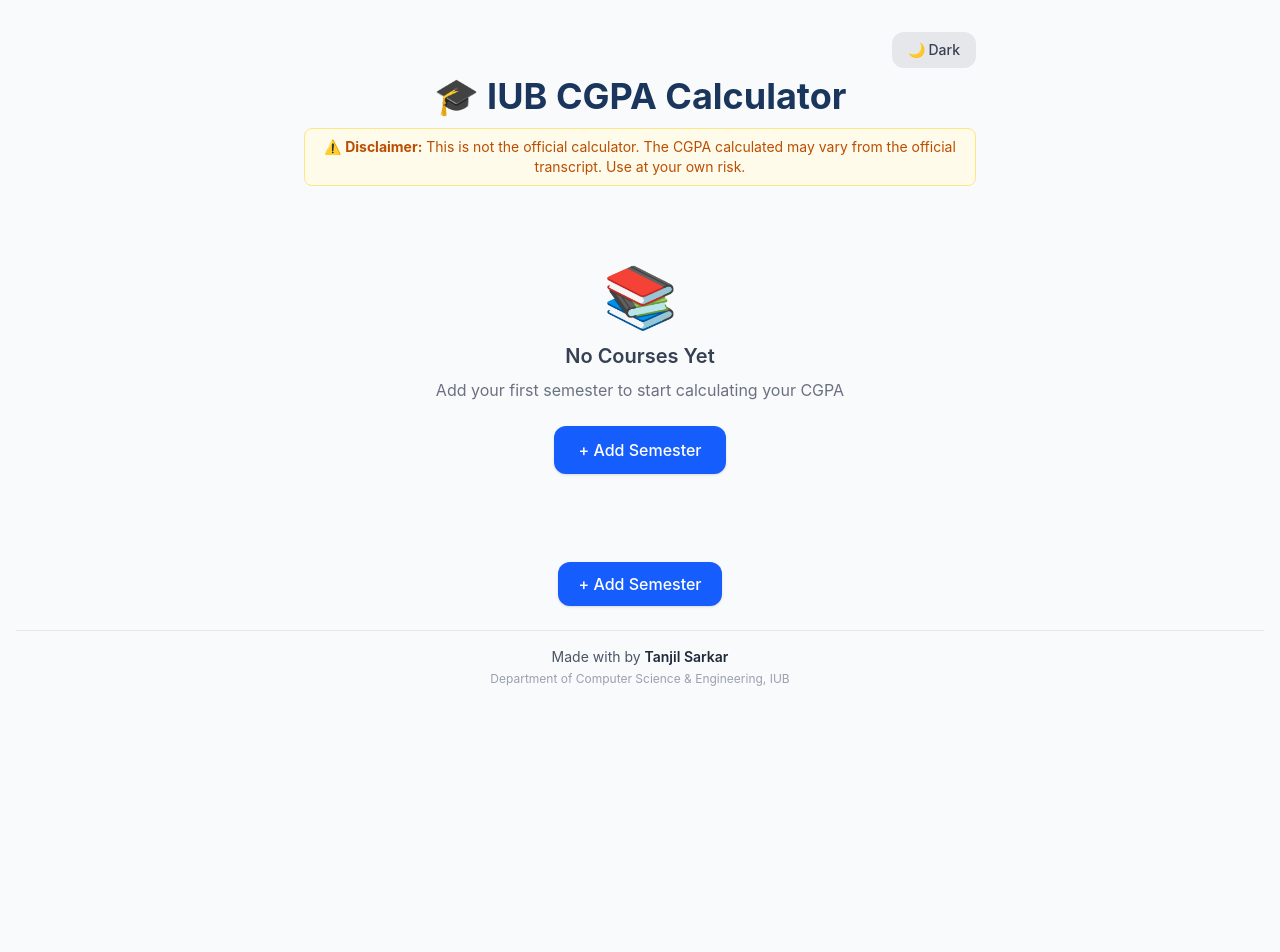
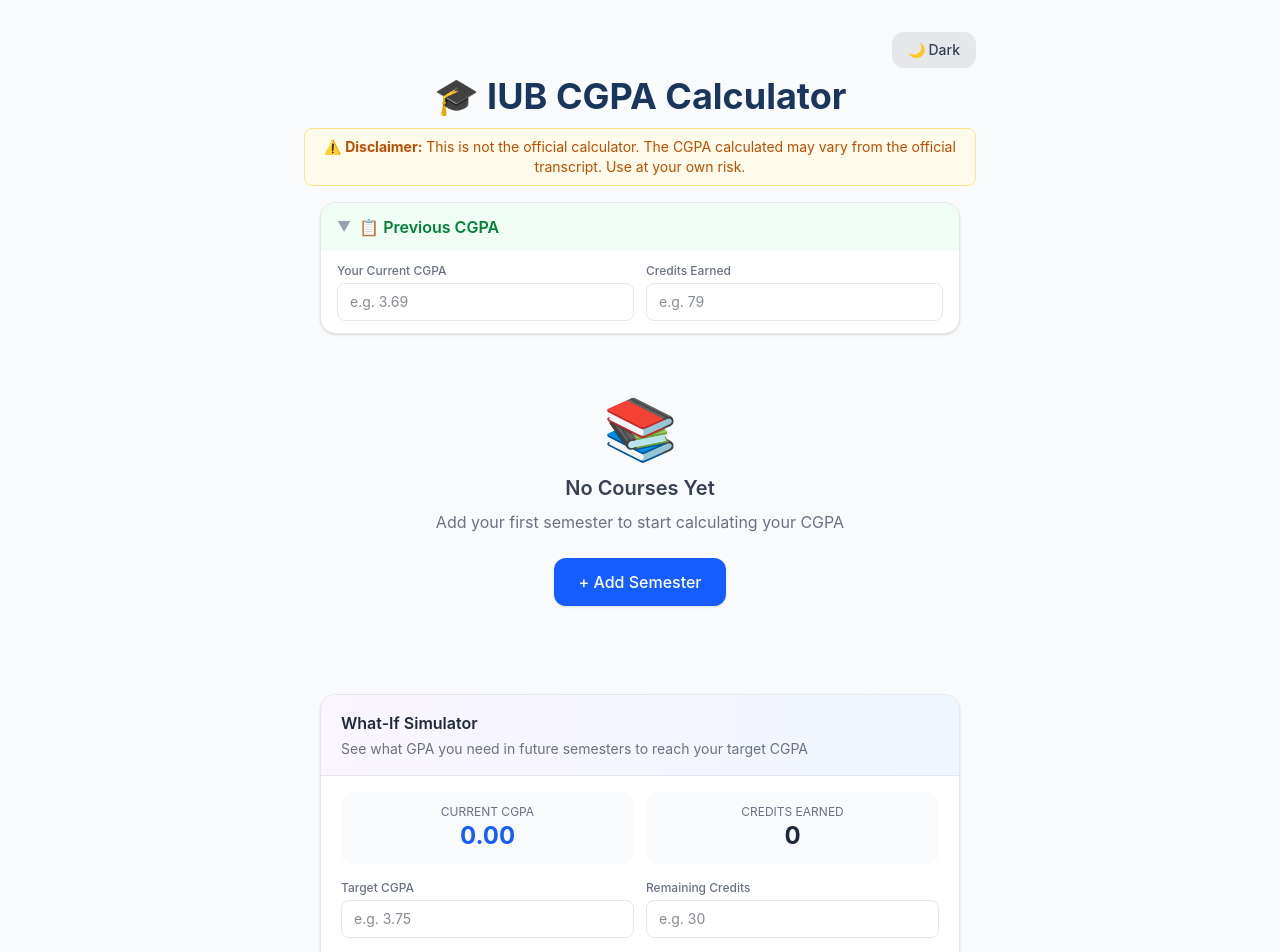
Before and after one commit to imtanjilsarkar/iub-cgpa, a React (Vite) app: page / in a window 1280 px wide. Shown: the top 952 px of the page. Before the commit the page ends 800 px from the top, so only its background shows below. Built offline with nearby package versions, Linux system fonts and the light colour scheme.

Commit message:
Refactor CGPA calculation and add PreviousCGPA component

```diff
--- a/src/App.jsx
+++ b/src/App.jsx
@@ -1,19 +1,26 @@
+import { useState } from 'react';
 import { useLocalStorage } from './hooks/useLocalStorage';
 import { useTheme } from './hooks/useTheme';
 import Header from './components/Header';
 import StatsCard from './components/StatsCard';
 import SemesterBlock from './components/SemesterBlock';
+import PreviousCGPA from './components/PreviousCGPA';
 import EmptyState from './components/EmptyState';
 import Footer from './components/Footer';
 import WhatIfSimulator from './components/WhatIfSimulator';
-import { calculateCGPA, getTotalCreditsEarned } from './utils/calculator';
+import { calculateCGPA, getTotalCreditsEarned, calculateTotalCGPA } from './utils/calculator';
 
 export default function App() {
   const [semesters, setSemesters] = useLocalStorage('iub-cgpa-data', []);
   const [dark, setDark] = useTheme();
+  const [previousCGPA, setPreviousCGPA] = useState(() => {
+    const saved = localStorage.getItem('iub-previous-cgpa');
+    return saved ? JSON.parse(saved) : { cgpa: 0, credits: 0 };
+  });
 
-  const cgpa = calculateCGPA(semesters);
-  const creditsEarned = getTotalCreditsEarned(semesters);
+  const cgpa = calculateTotalCGPA(semesters, previousCGPA.cgpa, previousCGPA.credits);
+  const newCredits = getTotalCreditsEarned(semesters);
+  const creditsEarned = newCredits + previousCGPA.credits;
 
   const addSemester = () => {
     const newSemester = {
@@ -32,9 +39,16 @@
     setSemesters(semesters.filter(s => s.id !== semesterId));
   };
 
+  const updatePreviousCGPA = (data) => {
+    setPreviousCGPA(data);
+    localStorage.setItem('iub-previous-cgpa', JSON.stringify(data));
+  };
+
   const resetAll = () => {
     if (window.confirm('Are you sure you want to delete all data?')) {
       setSemesters([]);
+      setPreviousCGPA({ cgpa: 0, credits: 0 });
+      localStorage.removeItem('iub-previous-cgpa');
     }
   };
 
@@ -44,14 +58,23 @@
 
       <main className="max-w-2xl mx-auto px-4">
         <div id="cgpa-export-area">
-          {semesters.length > 0 && (
-            <div className="grid grid-cols-2 gap-3 mb-6">
-              <StatsCard label="CGPA" value={cgpa.toFixed(2)} highlight />
+          {/* Previous CGPA Section */}
+          <PreviousCGPA
+            previousCGPA={previousCGPA.cgpa}
+            previousCredits={previousCGPA.credits}
+            onUpdate={updatePreviousCGPA}
+          />
+
+          {/* Stats Cards */}
+          {(semesters.length > 0 || previousCGPA.credits > 0) && (
+            <div className="grid grid-cols-2 gap-3 my-4">
+              <StatsCard label="Overall CGPA" value={cgpa.toFixed(2)} highlight />
               <StatsCard label="Credits Earned" value={creditsEarned} />
             </div>
           )}
 
-          {semesters.length === 0 ? (
+          {/* Semester Blocks */}
+          {semesters.length === 0 && previousCGPA.credits === 0 ? (
             <EmptyState onAddSemester={addSemester} />
           ) : (
             <div className="flex flex-col gap-4">
@@ -66,19 +89,27 @@
               ))}
             </div>
           )}
+
+          {/* Show add semester button if only previous CGPA exists */}
+          {semesters.length === 0 && previousCGPA.credits > 0 && (
+            <button
+              onClick={addSemester}
+              className="mt-4 w-full bg-blue-600 text-white px-5 py-3 rounded-xl font-medium hover:bg-blue-700 transition-colors shadow-sm"
+            >
+              + Add New Semester
+            </button>
+          )}
         </div>
 
         {/* What-If Simulator */}
-        {semesters.length > 0 && (
-          <WhatIfSimulator semesters={semesters} />
-        )}
+        <WhatIfSimulator semesters={semesters} previousCGPA={previousCGPA.cgpa} previousCredits={previousCGPA.credits} />
       </main>
 
       <Footer
         onReset={resetAll}
         onAddSemester={addSemester}
-        hasData={semesters.length > 0}
-        showExport={semesters.length > 0}
+        hasData={semesters.length > 0 || previousCGPA.credits > 0}
+        showExport={semesters.length > 0 || previousCGPA.credits > 0}
       />
     </div>
   );
```
